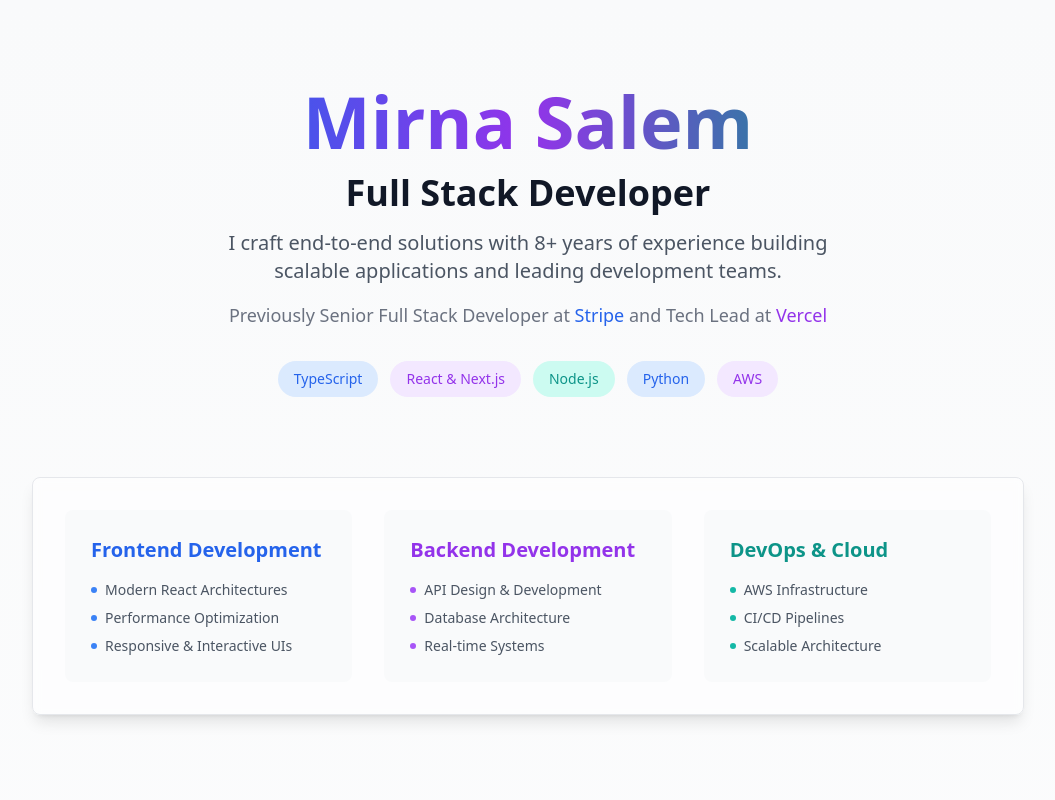
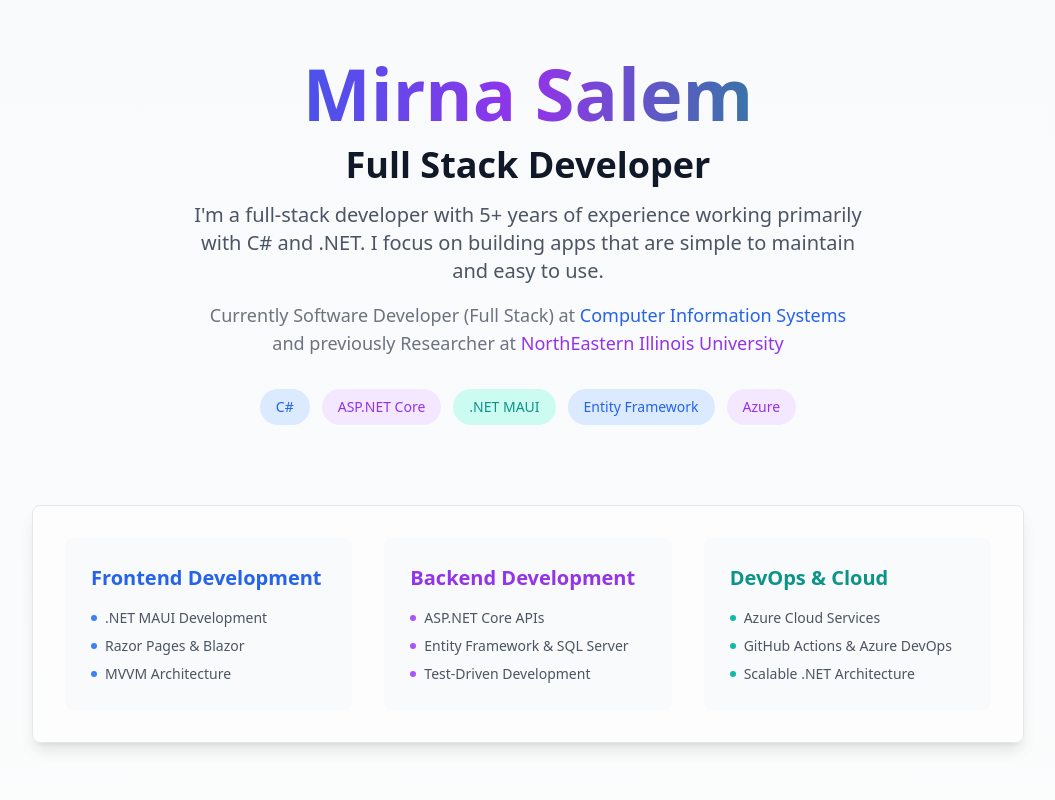
Before and after one commit to mirna-salem/my-portfolio, a Next.js app: page / in a window 1280 px wide. Shown: the top 800 px of the page, without its empty margins (112-1167 px from the left). Built offline with nearby package versions, Linux system fonts and the light colour scheme.

Commit message:
Update portfolio with Mirna's personal info and .NET skills

```diff
--- a/app/components/HeroSection.tsx
+++ b/app/components/HeroSection.tsx
@@ -20,19 +20,19 @@ export default function HeroSection() {
 						</h1>
 						<h2 className="text-2xl md:text-4xl font-bold text-gray-900">Full Stack Developer</h2>
 						<p className="text-lg md:text-xl text-gray-600 max-w-2xl mx-auto">
-							I craft end-to-end solutions with 8+ years of experience building scalable applications and leading development teams.
+							I'm a full-stack developer with 5+ years of experience working primarily with C# and .NET. I focus on building apps that are simple to maintain and easy to use.
 						</p>
 						<p className="text-base md:text-lg text-gray-500 max-w-2xl mx-auto">
-							Previously Senior Full Stack Developer at <span className="text-blue-600">Stripe</span> and Tech Lead at{' '}
-							<span className="text-purple-600">Vercel</span>
+							Currently Software Developer (Full Stack) at <span className="text-blue-600">Computer Information Systems</span> and previously Researcher at{' '}
+							<span className="text-purple-600">NorthEastern Illinois University</span>
 						</p>
 					</div>
 					<div className="flex flex-wrap justify-center gap-2 md:gap-3 mb-6 md:mb-8">
-						<span className="px-3 md:px-4 py-1.5 md:py-2 bg-blue-100 rounded-full text-blue-600 text-xs md:text-sm">TypeScript</span>
-						<span className="px-3 md:px-4 py-1.5 md:py-2 bg-purple-100 rounded-full text-purple-600 text-xs md:text-sm">React & Next.js</span>
-						<span className="px-3 md:px-4 py-1.5 md:py-2 bg-teal-100 rounded-full text-teal-600 text-xs md:text-sm">Node.js</span>
-						<span className="px-3 md:px-4 py-1.5 md:py-2 bg-blue-100 rounded-full text-blue-600 text-xs md:text-sm">Python</span>
-						<span className="px-3 md:px-4 py-1.5 md:py-2 bg-purple-100 rounded-full text-purple-600 text-xs md:text-sm">AWS</span>
+						<span className="px-3 md:px-4 py-1.5 md:py-2 bg-blue-100 rounded-full text-blue-600 text-xs md:text-sm">C#</span>
+						<span className="px-3 md:px-4 py-1.5 md:py-2 bg-purple-100 rounded-full text-purple-600 text-xs md:text-sm">ASP.NET Core</span>
+						<span className="px-3 md:px-4 py-1.5 md:py-2 bg-teal-100 rounded-full text-teal-600 text-xs md:text-sm">.NET MAUI</span>
+						<span className="px-3 md:px-4 py-1.5 md:py-2 bg-blue-100 rounded-full text-blue-600 text-xs md:text-sm">Entity Framework</span>
+						<span className="px-3 md:px-4 py-1.5 md:py-2 bg-purple-100 rounded-full text-purple-600 text-xs md:text-sm">Azure</span>
 					</div>
 				</motion.div>
 
@@ -57,15 +57,15 @@ export default function HeroSection() {
 								<ul className="space-y-1.5 md:space-y-2 text-xs md:text-sm text-gray-600">
 									<li className="flex items-center gap-2">
 										<div className="w-1.5 h-1.5 bg-blue-500 rounded-full" />
-										Modern React Architectures
+										.NET MAUI Development
 									</li>
 									<li className="flex items-center gap-2">
 										<div className="w-1.5 h-1.5 bg-blue-500 rounded-full" />
-										Performance Optimization
+										Razor Pages & Blazor
 									</li>
 									<li className="flex items-center gap-2">
 										<div className="w-1.5 h-1.5 bg-blue-500 rounded-full" />
-										Responsive & Interactive UIs
+										MVVM Architecture
 									</li>
 								</ul>
 							</div>
@@ -82,15 +82,15 @@ export default function HeroSection() {
 								<ul className="space-y-1.5 md:space-y-2 text-xs md:text-sm text-gray-600">
 									<li className="flex items-center gap-2">
 										<div className="w-1.5 h-1.5 bg-purple-500 rounded-full" />
-										API Design & Development
+										ASP.NET Core APIs
 									</li>
 									<li className="flex items-center gap-2">
 										<div className="w-1.5 h-1.5 bg-purple-500 rounded-full" />
-										Database Architecture
+										Entity Framework & SQL Server
 									</li>
 									<li className="flex items-center gap-2">
 										<div className="w-1.5 h-1.5 bg-purple-500 rounded-full" />
-										Real-time Systems
+										Test-Driven Development
 									</li>
 								</ul>
 							</div>
@@ -107,15 +107,15 @@ export default function HeroSection() {
 								<ul className="space-y-1.5 md:space-y-2 text-xs md:text-sm text-gray-600">
 									<li className="flex items-center gap-2">
 										<div className="w-1.5 h-1.5 bg-teal-500 rounded-full" />
-										AWS Infrastructure
+										Azure Cloud Services
 									</li>
 									<li className="flex items-center gap-2">
 										<div className="w-1.5 h-1.5 bg-teal-500 rounded-full" />
-										CI/CD Pipelines
+										GitHub Actions & Azure DevOps
 									</li>
 									<li className="flex items-center gap-2">
 										<div className="w-1.5 h-1.5 bg-teal-500 rounded-full" />
-										Scalable Architecture
+										Scalable .NET Architecture
 									</li>
 								</ul>
 							</div>
```
